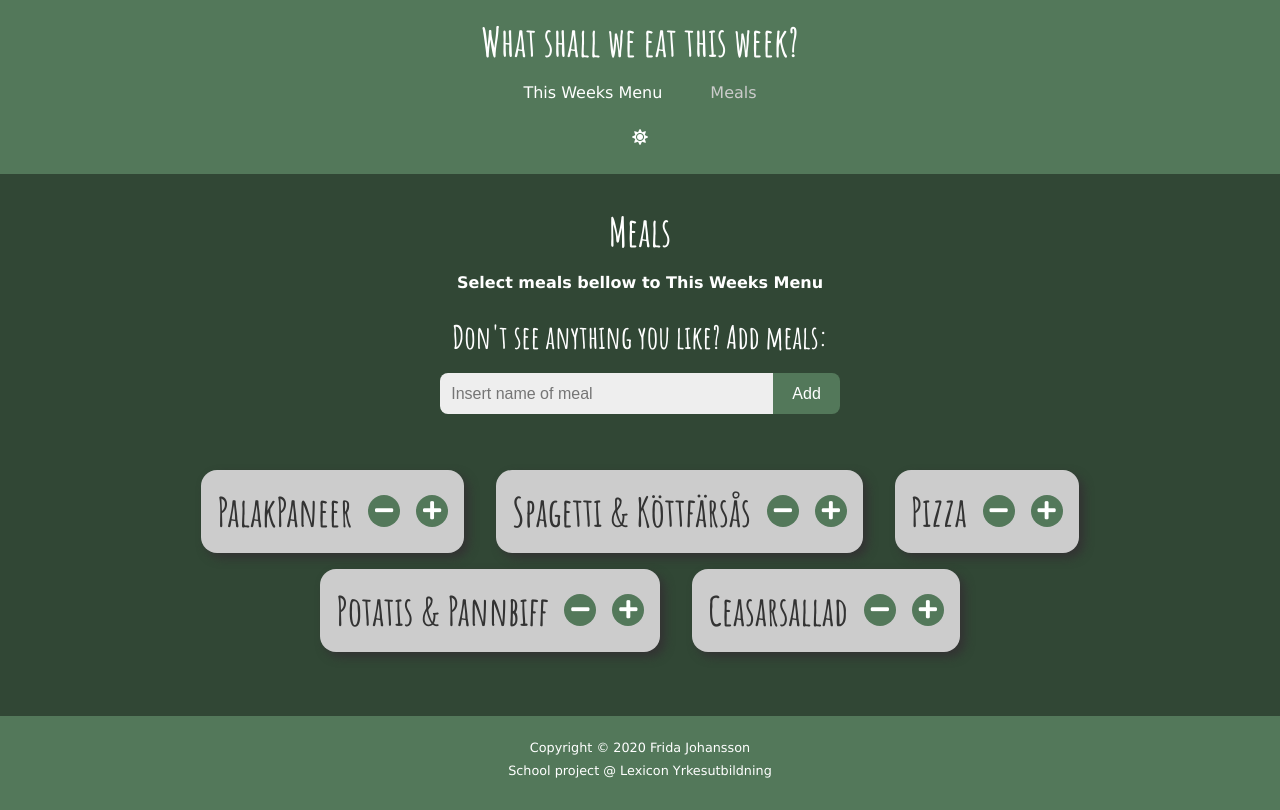
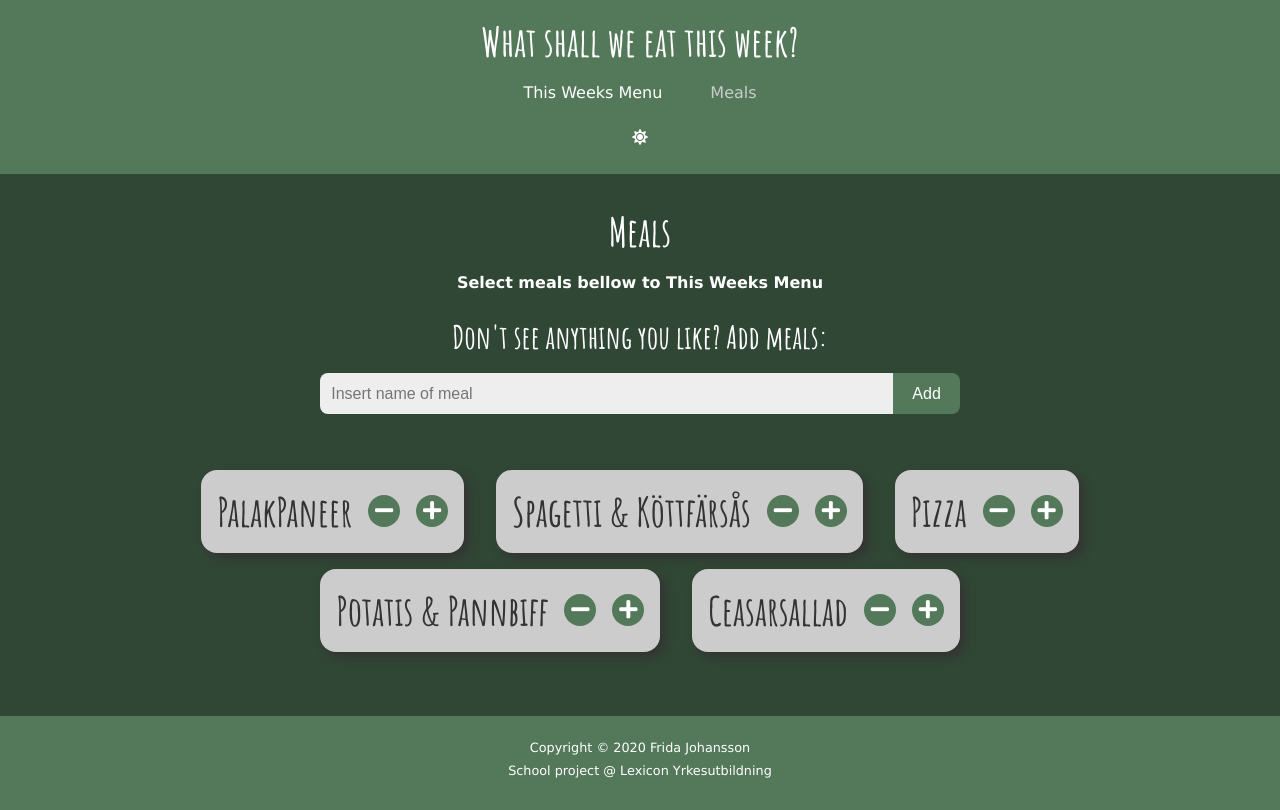
Before and after one commit to johanssonfridamaria/meals-of-the-week-app, a Vue app: page /meals in a window 1280 px wide. Built offline with nearby package versions, Linux system fonts and the light colour scheme.

Commit message:
increased input max-width

```diff
--- a/src/components/Meals/AddMeal.vue
+++ b/src/components/Meals/AddMeal.vue
@@ -55,7 +55,7 @@ input {
 @media (min-width: 592px) {
   .input-group {
     flex-direction: row;
-    max-width: 25rem;
+    max-width: 40rem;
   }
   input {
     border-radius: 0.5rem 0 0 0.5rem;
```
